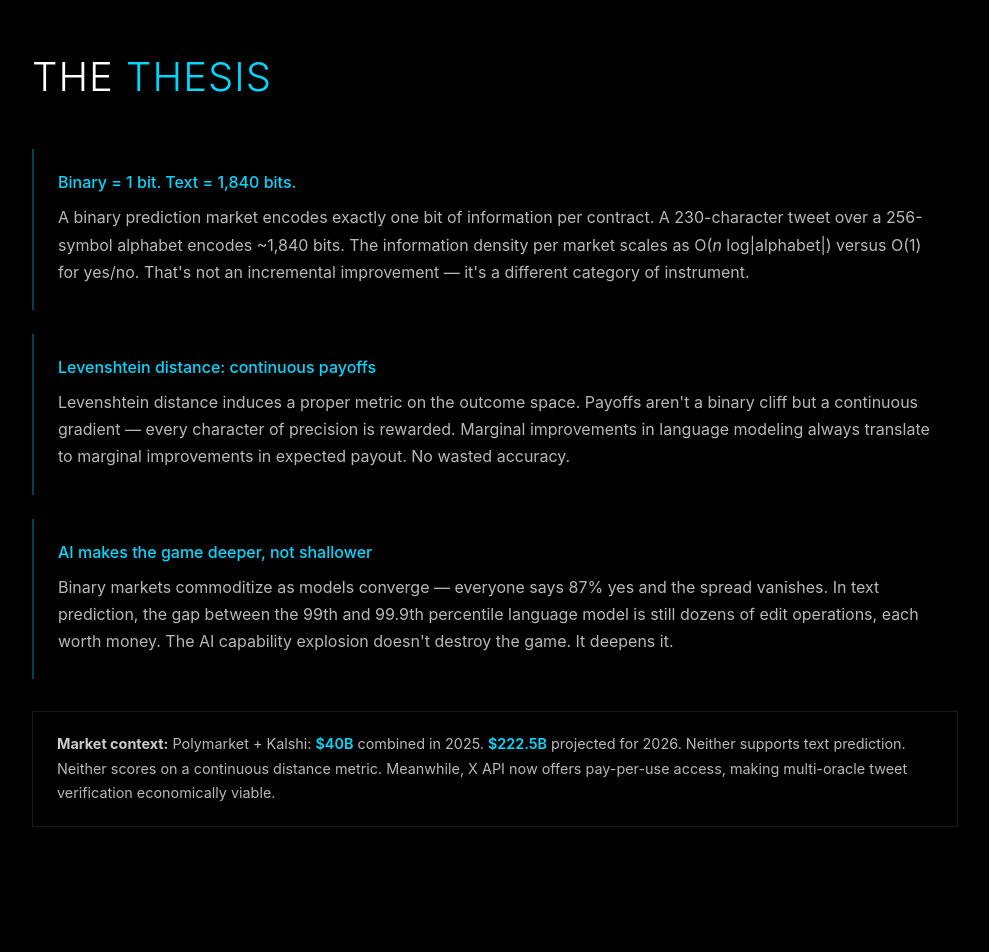
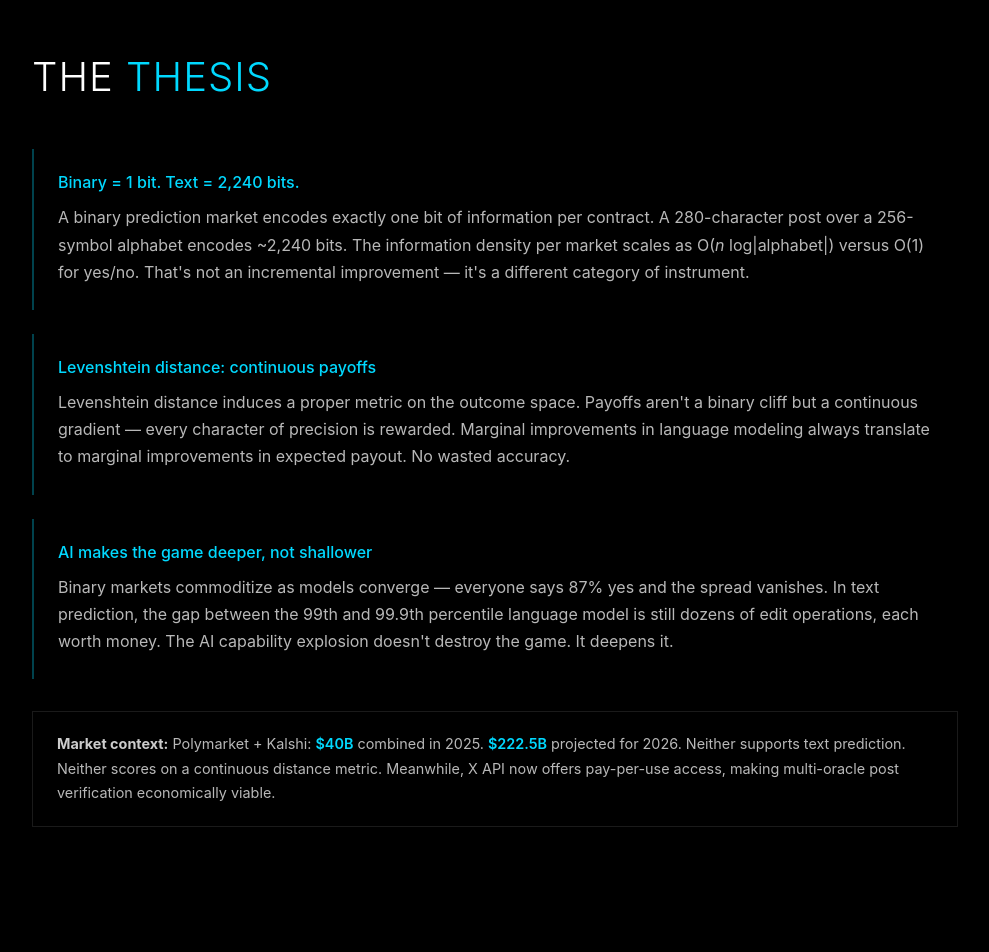
Before and after one commit to timepoint-ai/proteus, a Flask app: page / in a window 1280 px wide. Shown: the part 1355-2307 px from the top of the page, without its empty margins (145-1134 px from the left). Run offline with Flask 3, Linux system fonts and the light colour scheme.

Commit message:
Fix copy: 280-char posts (not 230-char tweets), recalculate to 2,240 bits
Co-Authored-By: Claude Opus 4.5 <noreply@anthropic.com>

```diff
--- a/templates/marketing/index.html
+++ b/templates/marketing/index.html
@@ -275,10 +275,10 @@
                 </h2>
 
                 <div class="thesis-point">
-                    <h5>Binary = 1 bit. Text = 1,840 bits.</h5>
+                    <h5>Binary = 1 bit. Text = 2,240 bits.</h5>
                     <p>
                         A binary prediction market encodes exactly one bit of information per contract.
-                        A 230-character tweet over a 256-symbol alphabet encodes ~1,840 bits.
+                        A 280-character post over a 256-symbol alphabet encodes ~2,240 bits.
                         The information density per market scales as O(<em>n</em> log|alphabet|) versus O(1) for yes/no.
                         That's not an incremental improvement &mdash; it's a different category of instrument.
                     </p>
@@ -308,7 +308,7 @@
                     Polymarket + Kalshi: <span class="stat-number">$40B</span> combined in 2025.
                     <span class="stat-number">$222.5B</span> projected for 2026.
                     Neither supports text prediction. Neither scores on a continuous distance metric.
-                    Meanwhile, X API now offers pay-per-use access, making multi-oracle tweet verification economically viable.
+                    Meanwhile, X API now offers pay-per-use access, making multi-oracle post verification economically viable.
                 </div>
             </div>
         </div>
```
